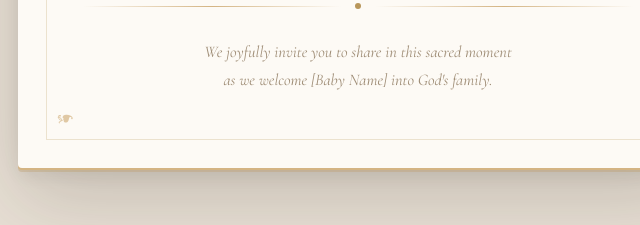
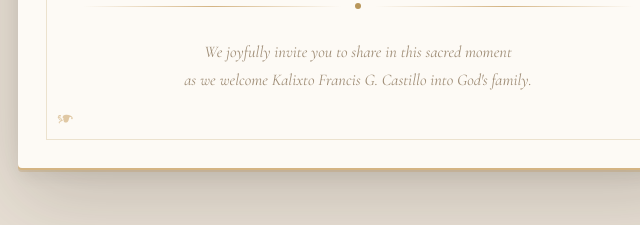
Before and after one commit to invitationmaker88/invitation, a plain HTML site: page index.html in a window 1280 px wide. Shown: the part 922-1147 px from the top of the page, 282-922 px from the left. Drawn offline with nearby package versions, Linux system fonts and the light colour scheme.

Commit message:
index.html

```diff
--- a/index.html
+++ b/index.html
@@ -525,7 +525,7 @@
 
             <!-- Footer -->
             <div class="card-footer">
-                <p>We joyfully invite you to share in this sacred moment<br>as we welcome <em>[Baby Name]</em> into God's family.</p>
+                <p>We joyfully invite you to share in this sacred moment<br>as we welcome <em>Kalixto Francis G. Castillo</em> into God's family.</p>
             </div>
         </div>
         <!-- end .card-inner -->
```
